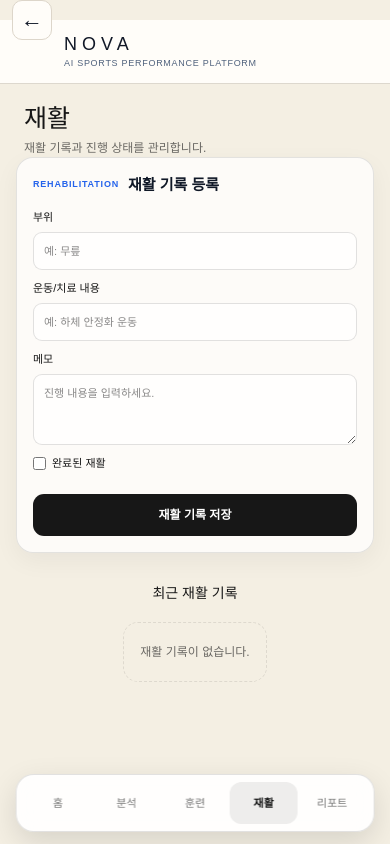
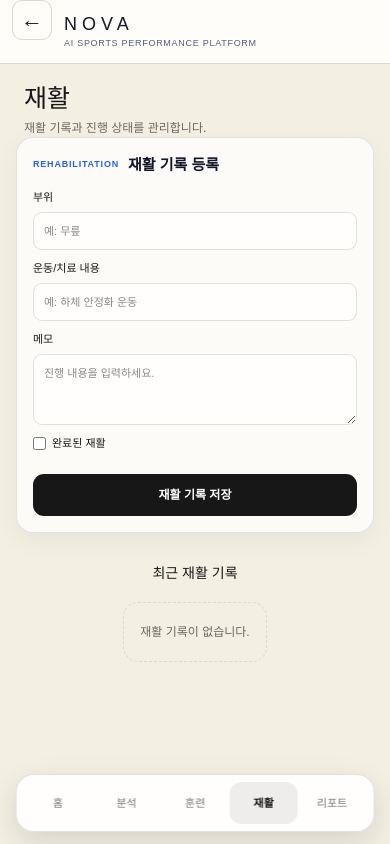
Before and after one commit to byungjoon-park/Nova-Sports-AI-v3, a Next.js app in the folder frontend/: page /mobile/rehab in a window 390 px wide. Built offline with nearby package versions, Linux system fonts and the light colour scheme.

Commit message:
fix: move entire mobile top bar directly below address bar

```diff
--- a/frontend/components/nova-top-bar.css
+++ b/frontend/components/nova-top-bar.css
@@ -50,7 +50,7 @@ html[data-nova-theme="white"] .nova-top-back{background:#fff;border-color:#dbe1e
 @media(max-width:600px){html[data-nova-theme="white"] .nova-top-bar.is-mobile-content .nova-top-back{background:#fff !important;border-color:#dbe1e8 !important}}
 @media(max-width:600px){
   .nova-top-bar{width:100vw;margin-left:calc(50% - 50vw);height:64px;min-height:64px;padding:0 12px;max-width:none;overflow:visible}
-  /* Mobile content: keep the back button directly under the browser address bar. */
+  /* Mobile content uses the same top-bar position; the back button stays inside it. */
   .nova-top-bar.is-mobile-content .nova-top-back{position:absolute;left:12px;top:0;transform:none;z-index:20;width:40px !important;height:40px !important;min-width:40px !important;max-width:40px !important;flex:0 0 40px !important;margin:0 !important;padding:0 !important;box-sizing:border-box !important;border:1px solid #ddd6ca !important;border-radius:10px !important;background:#fffdf9 !important;color:#111827 !important;display:flex !important;align-items:center !important;justify-content:center !important;font-size:22px !important;line-height:1 !important;appearance:none !important;-webkit-appearance:none !important}
   .nova-top-bar.is-mobile-content .nova-top-brand{margin-left:52px;max-width:calc(100% - 60px)}
   .nova-top-bar.is-mobile-dashboard{justify-content:flex-start}
@@ -58,9 +58,5 @@ html[data-nova-theme="white"] .nova-top-back{background:#fff;border-color:#dbe1e
   .nova-top-brand strong{font-size:18px;letter-spacing:.28em}
   .nova-top-brand span{margin-top:6px;font-size:9px;letter-spacing:.08em;white-space:nowrap}
   .nova-top-status{display:none}
+  .mobile-page{padding-top:0}
 }
-
-/* Mobile pages reserve 20px above the top bar; move only the content back button into that reserved area. */
-@media(max-width:600px){
-  .mobile-page > .nova-top-bar.is-mobile-content .nova-top-back{top:-20px}
-}
```
